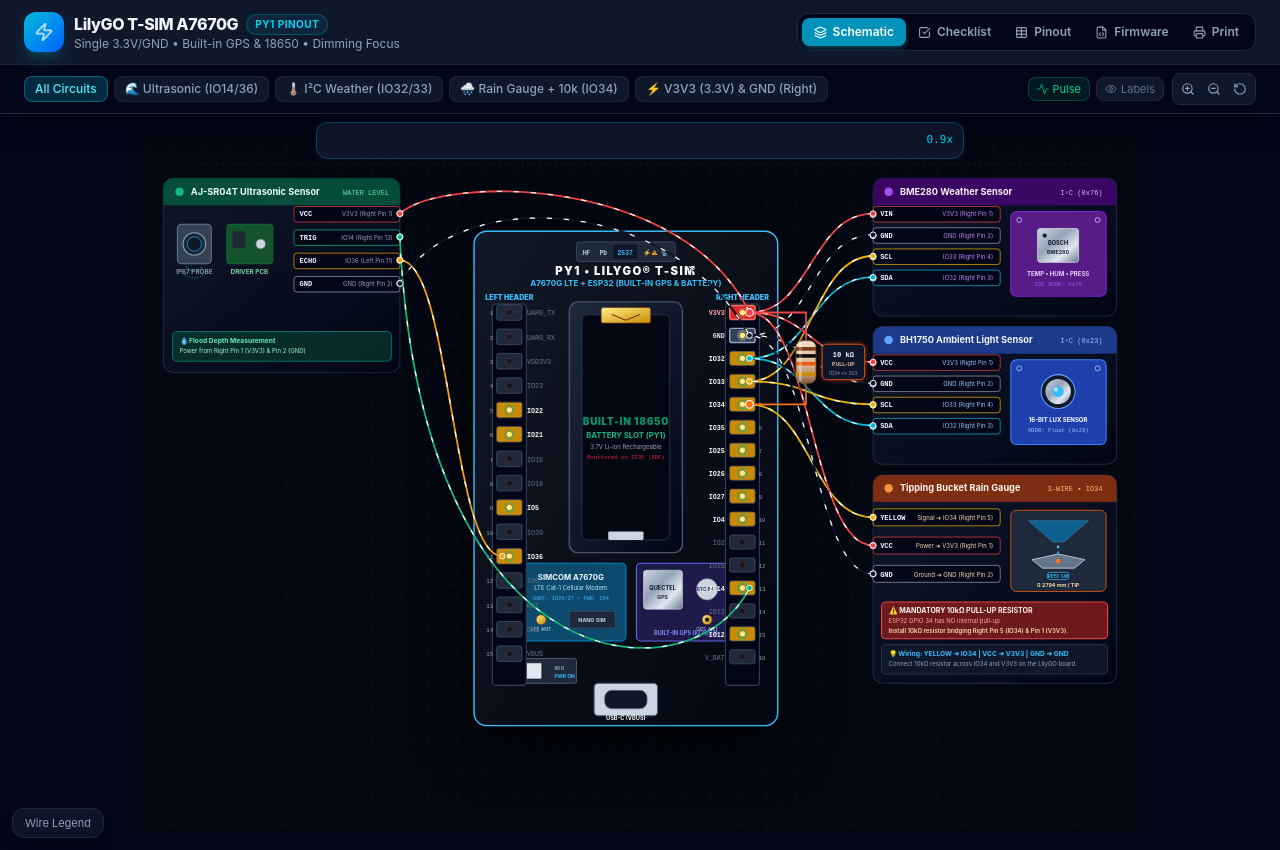
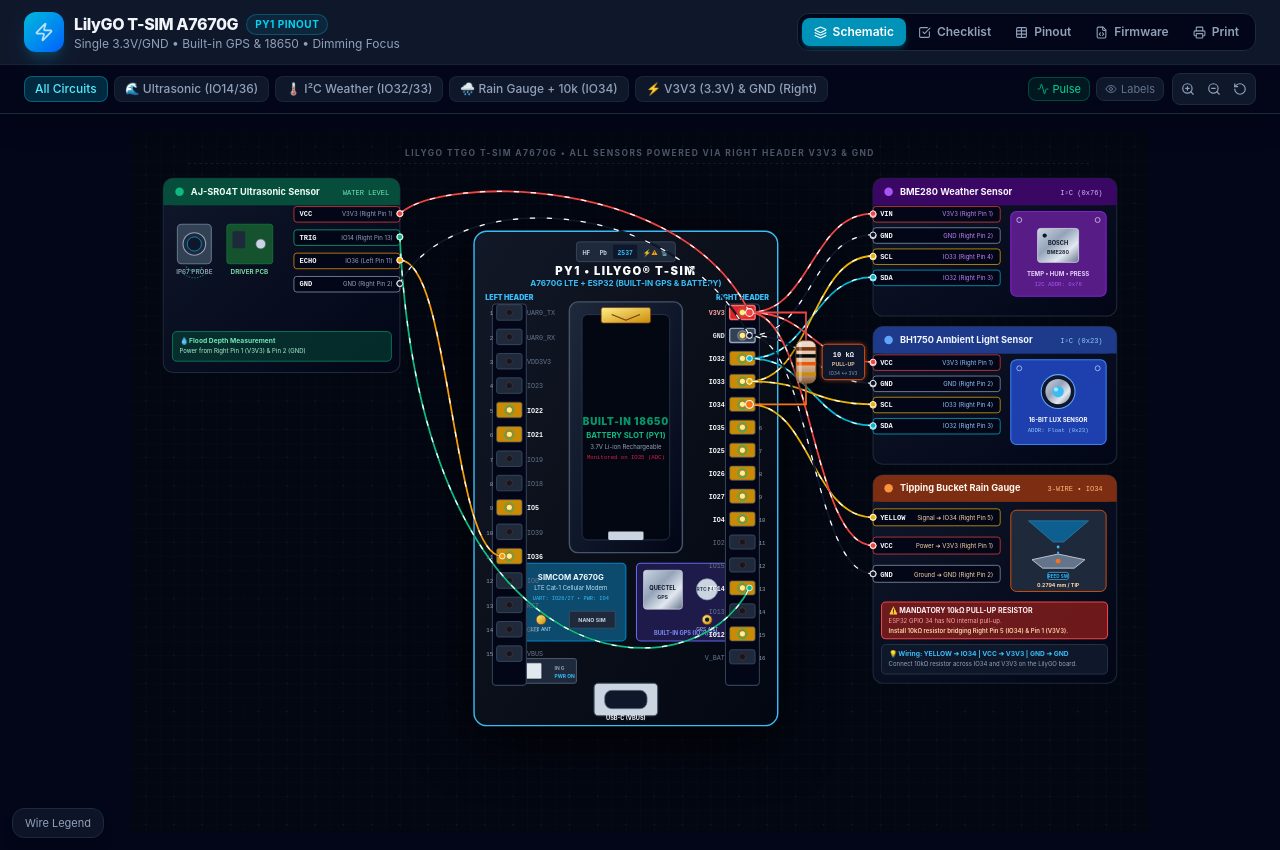
Before and after one commit to nexonsabanao/wirings, a React (Vite) app: page / in a window 1280 px wide. Built offline with nearby package versions, Linux system fonts and the light colour scheme.

Commit message:
Remove zoom scale readout banner

```diff
--- a/src/App.tsx
+++ b/src/App.tsx
@@ -149,14 +149,6 @@
             onTouchEnd={handleTouchEnd}
             onWheel={handleWheel}
           >
-            {/* Top Alert Banner for Quick Safety Reminders */}
-            <div className="absolute top-2 left-1/2 -translate-x-1/2 z-20 pointer-events-none max-w-2xl w-full px-3">
-              <div className="bg-slate-900/95 backdrop-blur border border-cyan-500/30 p-2 sm:p-2.5 rounded-xl shadow-2xl flex items-center justify-end text-[11px] sm:text-xs text-slate-300">
-                <span className="text-[10px] sm:text-[11px] font-mono text-cyan-400 shrink-0 ml-2">
-                  {scale.toFixed(1)}x
-                </span>
-              </div>
-            </div>
 
             {/* Interactive Schematic SVG */}
             <InteractiveWiringSvg
```
